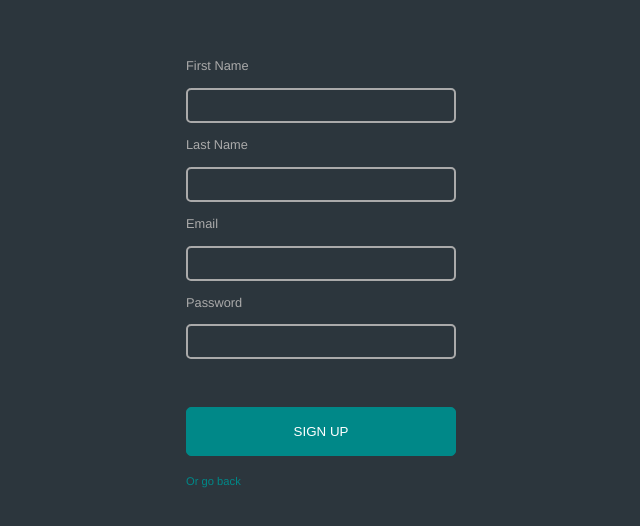
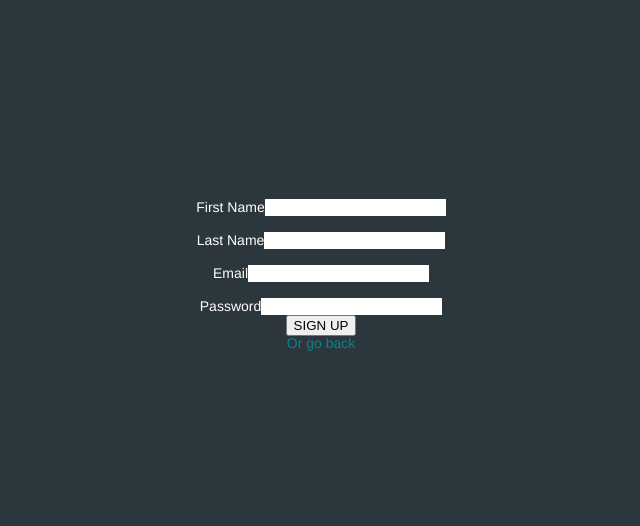
Before and after one commit to dsaavedr/movie-tinder2, a React (Create React App) app: page /register in a window 1280 px wide. Shown: the part 118-644 px from the top of the page, without its empty margins (319-959 px from the left). Built offline with nearby package versions, Linux system fonts and the light colour scheme.

Commit message:
Generalized form styling

```diff
--- a/src/styles/loginForm.sass
+++ b/src/styles/forms.sass
@@ -1,4 +1,4 @@
-.login-form
+.form
     color: $mainGray
 
     .input-group
@@ -61,3 +61,7 @@
 
         &[type="submit"]
             margin-top: 3rem
+
+        &[disabled]
+            background: $mainGray
+            cursor: default
--- a/src/styles/index.sass
+++ b/src/styles/index.sass
@@ -11,5 +11,5 @@
 // Pages | Components
 
 @import "./login"
-@import "./loginForm"
 @import "./register"
+@import "./forms"
```
